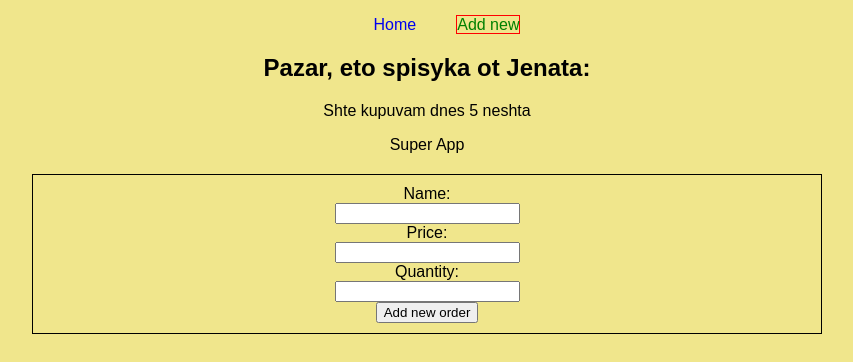
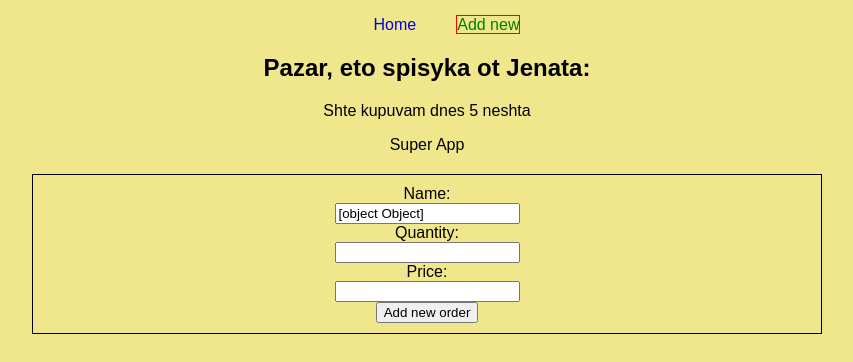
Before and after one commit to nikolaytomitov/react-course, a React app: page /add-new in a window 1280 px wide. Shown: the top 362 px of the page, without its empty margins (213-1066 px from the left). Built offline with nearby package versions, Linux system fonts and the light colour scheme.

Commit message:
lecture 8

```diff
--- /dev/null
+++ b/src/components/Input/Input.js
@@ -0,0 +1,12 @@
+import React from 'react';
+
+const input = (props) => {
+    return (
+        <div>
+            <label> {props.label}: </label>
+            <input {...props} />
+        </div>
+    )
+}
+
+export default input;
--- a/src/components/NewOrder/NewOrder.js
+++ b/src/components/NewOrder/NewOrder.js
@@ -1,31 +1,55 @@
 import React, { Component } from 'react';
 import classes from './NewOrder.css';
+import Input from '../Input/Input';
 import axios from 'axios';
 
 export default class NewOrder extends Component {
     state = {
-        name: '',
-        price: 0,
-        quantity: 0
+        name: {
+            label: 'Name',
+            options: {
+                placeholder: 'Enter name',
+                type: 'text'
+            },
+            value: ''
+        },
+        price: {
+            label: 'Price',
+            options: {
+                placeholder: 'Enter price',
+                type: 'number'
+            },
+            value: 0
+        },
+        quantity: {
+            label: 'Quantity',
+            options: {
+                placeholder: 'Enter quantity',
+                type: 'number'
+            },
+            value: 0
+        }
     }
 
     addSudjuk = (order) => {
         axios.post('/sudjuci.json', order)
             .then(response => {
-                // order.id = response.data.name;
+                this.props.history.goBack();
             });
     }
 
+    changeHandler = (event) => {
+        this.setState({
+            [event.target.name]: event.target.value
+        });
+    }
+
     render() {
-        console.log(this.props);
         return (
             <div className={classes.NewOrder}>
-                <label> Name: </label>
-                <input type='text' onChange={(event) => this.setState({ name: event.target.value })} />
-                <label> Price: </label>
-                <input type='number' onChange={(event) => this.setState({ price: event.target.value })} />
-                <label> Quantity: </label>
-                <input type='number' onChange={(event) => this.setState({ quantity: event.target.value })} />
+                <Input label='Name' name='name' value={this.state.name} placeholder="Enter name" type='text' changeHandler={this.changeHandler} />
+                <Input label='Quantity' name='quantity' value={this.state.quantity} type='number' changeHandler={this.changeHandler} />
+                <Input label='Price' name='price' value={this.state.price} type='number' changeHandler={this.changeHandler} />
 
                 <button onClick={() => this.addSudjuk({ ...this.state })}> Add new order </button>
             </ div>
--- /dev/null
+++ b/src/components/OrderDetail/OrderDetail.js
@@ -0,0 +1,35 @@
+import React, { Component } from 'react';
+import axios from 'axios';
+
+
+class OrderDetail extends Component {
+
+    state = {}
+
+    componentDidMount() {
+        const id = this.props.match.params.id;
+
+        axios.get('https://sudjuci.firebaseio.com/sudjuci/' + id + '.json')
+            .then(response => {
+                this.setState({ order: response.data });
+            })
+    }
+
+
+    render() {
+        if (!this.state.order)
+            return (<p> Loading order...</p>);
+
+        return (
+            <div>
+                <h3> Order Detail </h3>
+
+                <p> {this.state.order.name} </p>
+                <p> {this.state.order.price} </p>
+                <p> {this.state.order.proizvoditel} </p>
+            </div>
+        )
+    }
+}
+
+export default OrderDetail;
--- a/src/components/Orders/Order.js
+++ b/src/components/Orders/Order.js
@@ -1,10 +1,12 @@
 import React, { Component } from 'react';
+import { withRouter } from 'react-router-dom';
 
 //stateful
 class Order extends Component {
     constructor(props) {
         super(props);
         console.log('$Order$ Constructor');
+        console.log("Order props ", this.props);
     }
 
 
@@ -61,4 +63,4 @@ class Order extends Component {
 // }
 
 
-export default Order;
+export default withRouter(Order);
--- a/src/components/Orders/Orders.js
+++ b/src/components/Orders/Orders.js
@@ -1,4 +1,5 @@
 import React, { Component, Fragment } from 'react';
+import { Link } from 'react-router-dom';
 import Order from './Order';
 import axios from 'axios';
 
@@ -50,8 +51,9 @@ class Orders extends Component {
 
     render() {
         console.log('@Orders@ render');
+        console.log("Props ", this.props);
         return this.state.orders.map((order) => (
-            <Fragment key={order.id}>
+            <Link to={'/' + order.id} key={order.id}>
                 <Order
                     // photo={images(`./${order.photo}.jpg`)}
                     name={order.name}
@@ -60,7 +62,7 @@ class Orders extends Component {
                     quantity={order.quantity}
                     handleDelete={() => this.deleteOrder(order.id)}
                     handleChange={(event) => this.changeQuantity(event, order.id)} />
-            </Fragment>
+            </Link>
         ))
     }
 
--- a/src/containers/App.js
+++ b/src/containers/App.js
@@ -3,11 +3,13 @@ import Header from '../components/Header/Header';
 import Footer from '../components/Footer/Footer';
 import Orders from '../components/Orders/Orders';
 import NewOrder from '../components/NewOrder/NewOrder';
+import OrderDetail from '../components/OrderDetail/OrderDetail';
+
 import classes from './App.css';
 import ErrorBoundary from '../components/ErrorBoundary/ErrorBoundary';
 import wrapper from '../hoc/Wrapper2';
 import axios from 'axios';
-import { BrowserRouter, Route, NavLink } from 'react-router-dom';
+import { BrowserRouter, Route, NavLink, Switch } from 'react-router-dom';
 
 
 axios.defaults.baseURL = 'https://sudjuci.firebaseio.com/';
@@ -18,6 +20,9 @@ class App extends Component {
   constructor(props) {
     super(props);
     console.log("App constructor");
+    this.state = {
+      isAdmin: true
+    }
   }
 
 
@@ -68,9 +73,15 @@ class App extends Component {
 
 
           <main>
-            <Route exact path='/' component={Orders} />
-            <Route exact path='/add-new' component={NewOrder} />
-            <Route exact path='/orders/:id' component={NewOrder} />
+            <Switch>
+              <Route exact path='/' component={Orders} />
+              {this.state.isAdmin ?
+                <Route exact path='/add-new' component={NewOrder} />
+                :
+                null}
+              <Route exact path='/orders/:id' component={OrderDetail} />
+              <Route render={() => <h2> Nqma takava stranica </h2>} />
+            </Switch>
           </main>
 
         </div>
@@ -81,8 +92,6 @@ class App extends Component {
   componentDidUpdate() {
     console.log("App componentDidUpdate");
   }
-
-
 }
 
 export default wrapper(App);
```
